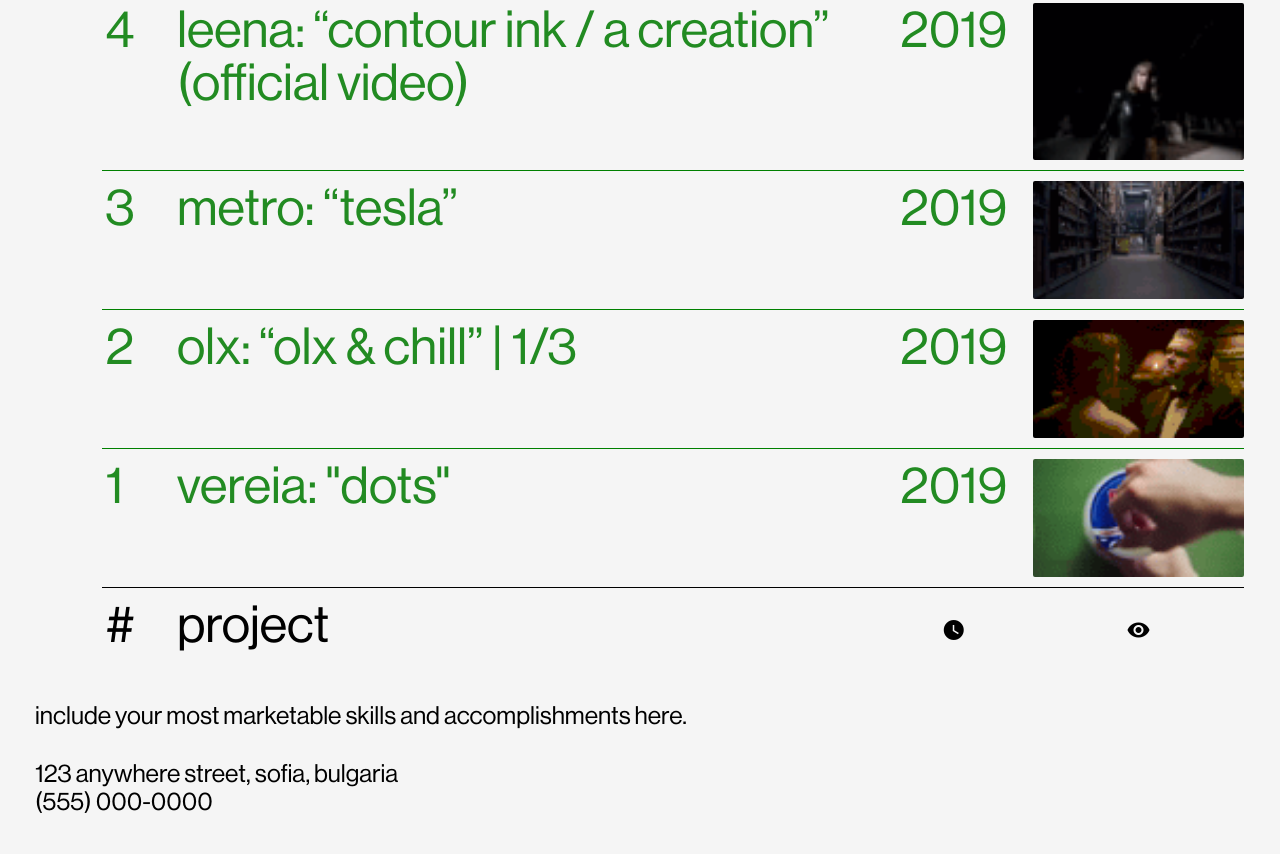
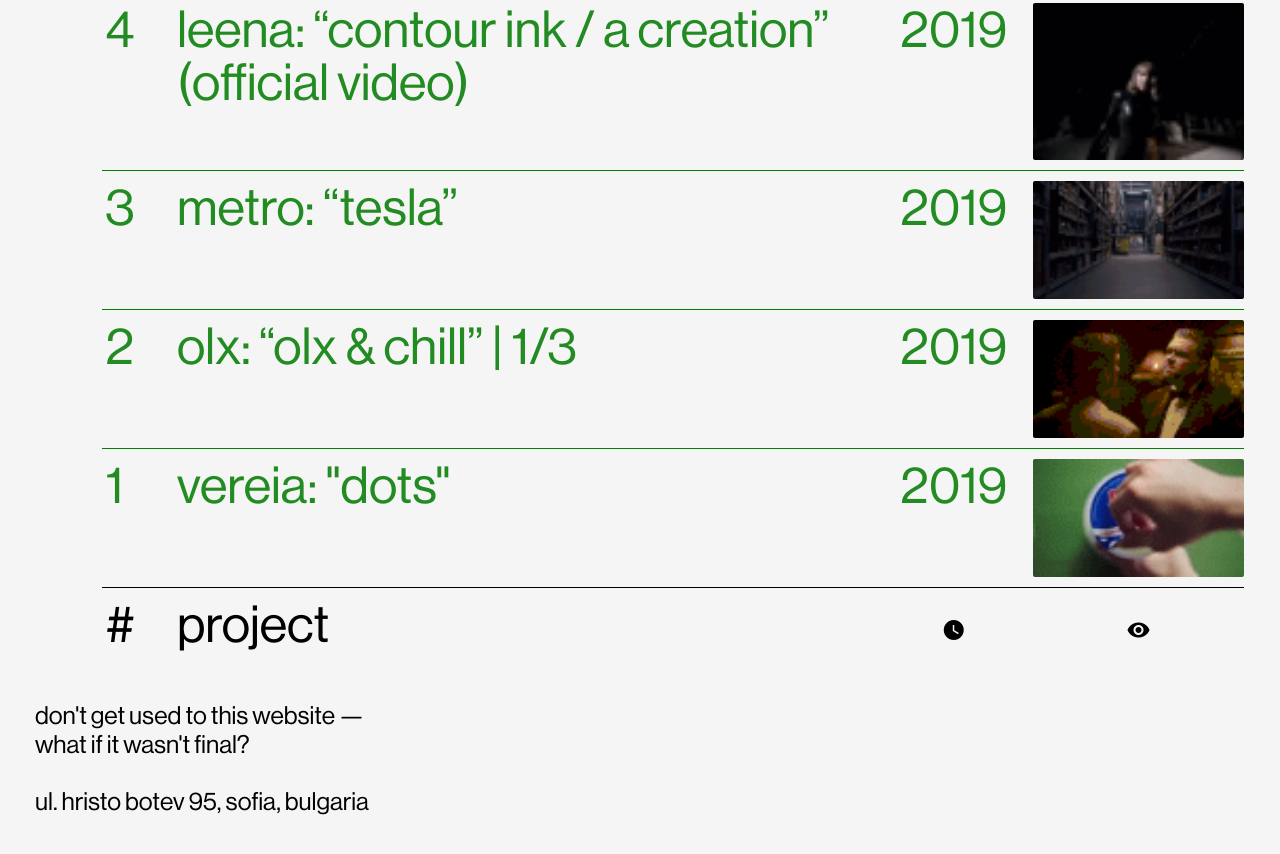
Before and after one commit to zxhxri/final_new.github.io, a plain HTML site: page index.html in a window 1280 px wide. Shown: the part 1624-2478 px from the top of the page. Drawn offline with nearby package versions, Linux system fonts and the light colour scheme; a script that the page names is missing; a web font is replaced by a local one.

Commit message:
Update index.html

```diff
--- a/index.html
+++ b/index.html
@@ -566,11 +566,10 @@ remove_red_eye
     </div>
 
     <div class="directors">
-<p>     Include your most marketable skills and accomplishments here.
+ <p>don't get used to this website — <br>what if it wasn't final?
 
 <br><br>
-         123 Anywhere Street, sofia, bulgaria<br>
-        (555) 000-0000
+        ul. Hristo Botev 95, sofia, bulgaria<br>
 </p>
          <div class="contact">
             <a href="mailto:final@new.bg"><svg xmlns="http://www.w3.org/2000/svg" width="24" height="24" viewBox="0 0 24 24"><path d="M0 3v18h24v-18h-24zm21.518 2l-9.518 7.713-9.518-7.713h19.036zm-19.518 14v-11.817l10 8.104 10-8.104v11.817h-20z"/></svg></a>
@@ -584,11 +583,13 @@ remove_red_eye
 
     <div class="text">
         <div id="typed-strings">
-<!--            <p>A (final_)new production company based in Sofia, Bulgaria</p>-->
+            <p>A (final_)new production company based in Sofia, Bulgaria</p>
+<!--
             <p>don't get used </p>
 <p>to this website — </p>
             <p>what if</p>
 <p>it wasn't final? </p>
+-->
         </div>
         <span id="typed"></span>
     </div>
```
